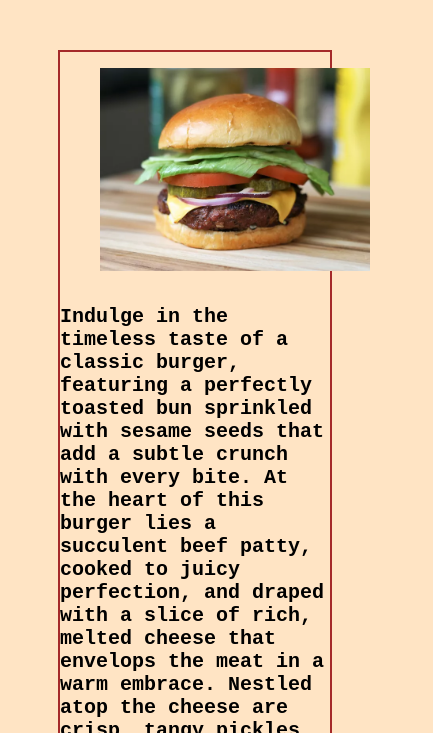
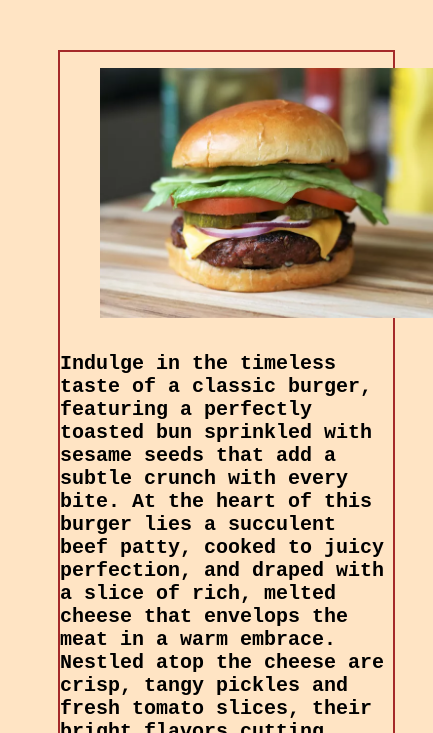
Before and after one commit to Matthias-dot-com/odin-recipes, a plain HTML site: page recipes/burger.html in a window 390 px wide. Shown: the part 111-844 px from the top of the page, 433 px wide, since content can reach past the window. Drawn offline with Linux system fonts and the light colour scheme.

Commit message:
Fix responsive image issue

```diff
--- a/style/burger_style.css
+++ b/style/burger_style.css
@@ -30,6 +30,7 @@ header {
     height: auto; /* Adjust height automatically */
     object-fit: cover; /* Cover the area of the container */
     box-sizing: border-box;
+    max-width: 100%;
 }
 
 aside {
@@ -59,6 +60,7 @@ aside {
     /* Styles for mobile devices */
     .container {
         flex-direction: column; /* Stack elements vertically on small screens */
+        width: 90%;
     }
     aside, .container figure {
         width: 100%; /* Full width for child elements */
--- a/style/lasagna_style.css
+++ b/style/lasagna_style.css
@@ -30,6 +30,7 @@ header {
     height: auto; /* Adjust height automatically */
     object-fit: cover; /* Cover the area of the container */
     box-sizing: border-box;
+    max-width: 100%;
 }
 
 aside {
@@ -58,6 +59,7 @@ aside {
 @media (max-width: 767px) {
     /* Styles for mobile devices */
     .container {
+        width: 90%;
         flex-direction: column; /* Stack elements vertically on small screens */
     }
     aside, .container figure {
--- a/style/roasted_style.css
+++ b/style/roasted_style.css
@@ -30,6 +30,7 @@ header {
     height: auto; /* Adjust height automatically */
     object-fit: cover; /* Cover the area of the container */
     box-sizing: border-box;
+    max-width: 100%;
 }
 
 aside {
@@ -58,6 +59,7 @@ aside {
 @media (max-width: 767px) {
     /* Styles for mobile devices */
     .container {
+        width: 90%;
         flex-direction: column; /* Stack elements vertically on small screens */
     }
     aside, .container figure {
```
